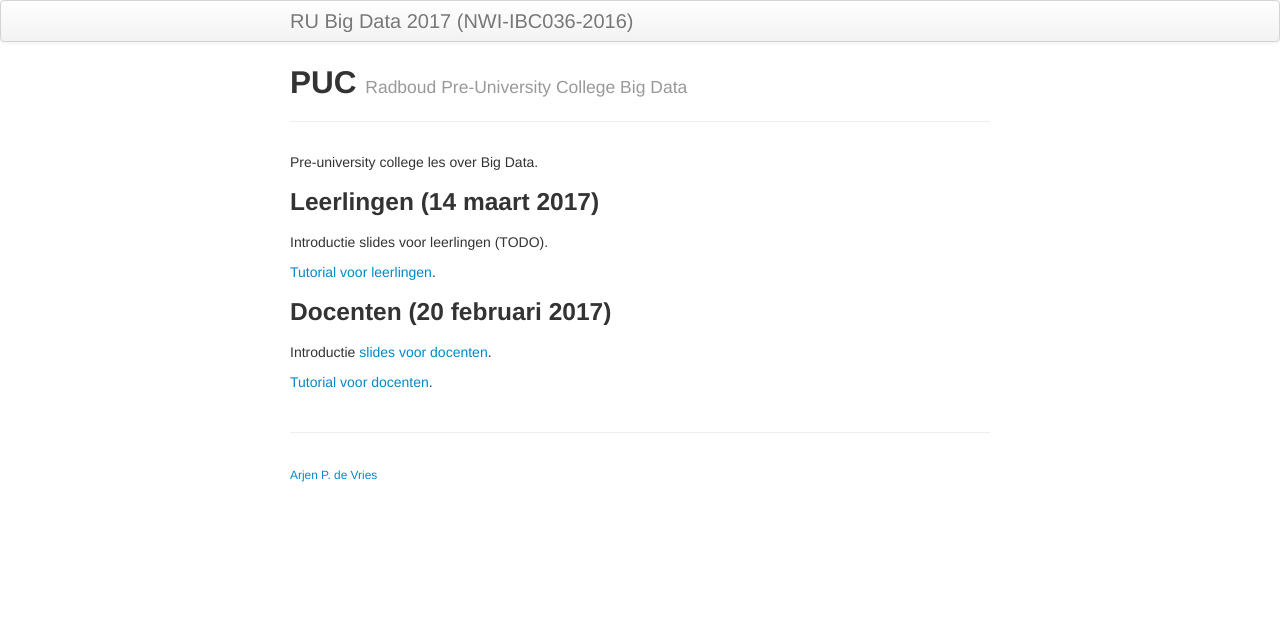
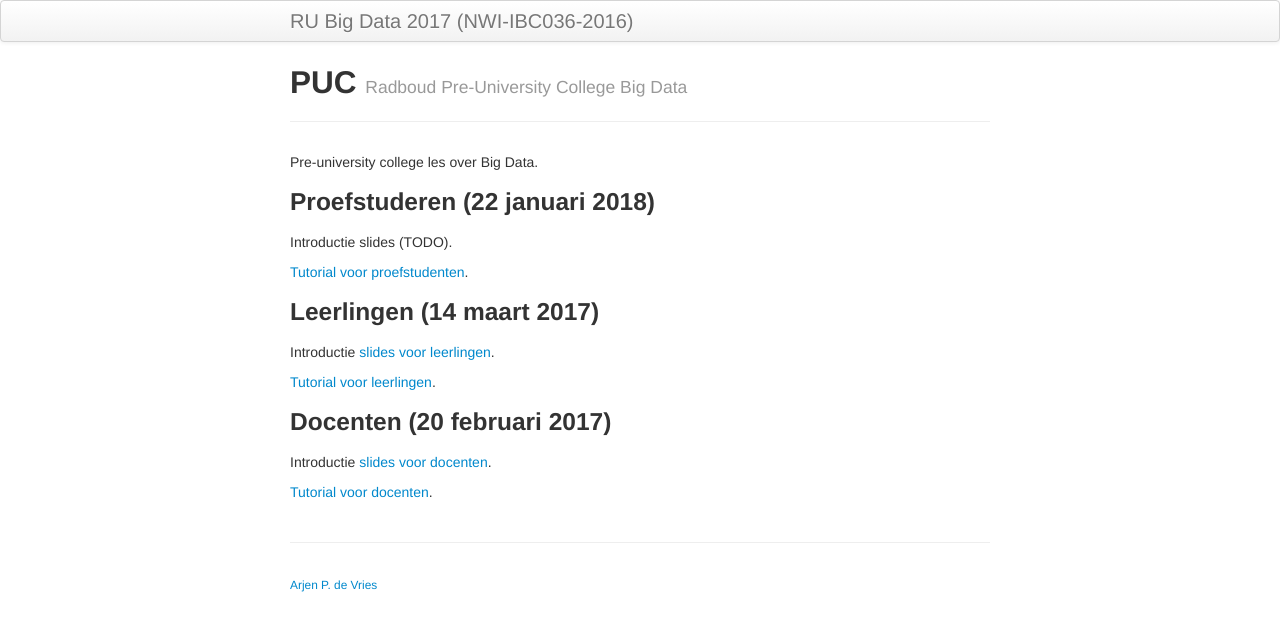
Before and after one commit to Thelukepet/course, a Jekyll site: the page built from puc/index.md, in a window 1280 px wide. Shown: the top 631 px of the page. Built offline with Jekyll 4.4.1, drawn with Linux system fonts in a browser that asks for light colours.

Commit message:
Added links

```diff
--- a/puc/index.md
+++ b/puc/index.md
@@ -7,9 +7,16 @@
 
 Pre-university college les over Big Data.
 
+### Proefstuderen (22 januari 2018)
+
+Introductie slides (TODO).
+
+[Tutorial voor proefstudenten](proefstuderen.html).
+
+
 ### Leerlingen (14 maart 2017)
 
-Introductie slides voor leerlingen (TODO).
+Introductie [slides voor leerlingen](https://www.slideshare.net/spinque/masterclass-big-data-leerlingen).
 
 [Tutorial voor leerlingen](leerlingen.html).
 
```
